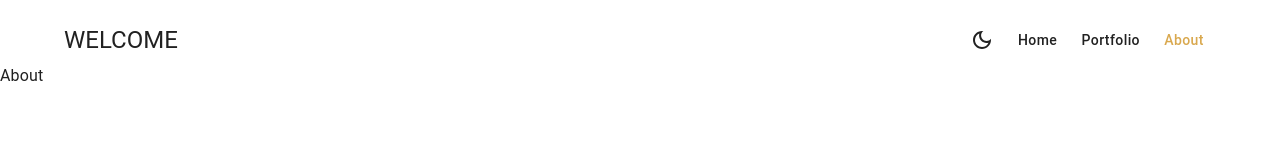
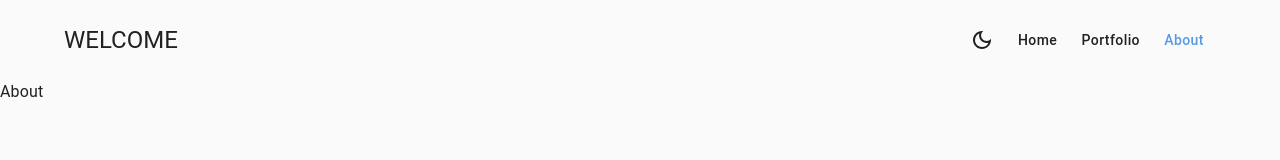
Before and after one commit to tim2538/portfolio, a React (Create React App) app: page /about in a window 1280 px wide. Shown: the top 160 px of the page. Built offline with nearby package versions, Linux system fonts and the light colour scheme.

Commit message:
Update theme and navbar component

```diff
--- a/src/App.tsx
+++ b/src/App.tsx
@@ -9,7 +9,7 @@ export default function App() {
   return (
     <div>
       <Navbar />
-      <Toolbar />
+      <Toolbar sx={{ my: 1 }} />
       <Routes>
         <Route path="/" element={<Home />} />
         <Route path="/portfolio" element={<Portfolio />} />
--- a/src/components/Navbar/index.tsx
+++ b/src/components/Navbar/index.tsx
@@ -32,16 +32,17 @@ export default function Navbar() {
   return (
     <AppBar
       color="transparent"
-      elevation={0}
       sx={{
-        py: 1,
-        transition: 'border-radius 0.15s ease-in-out',
-        borderBottomLeftRadius: { xs: open ? 16 : 0, md: 0 },
-        borderBottomRightRadius: { xs: open ? 16 : 0, md: 0 }
+        borderBottomLeftRadius: { xs: open ? 16 : 0, sm: 0 },
+        borderBottomRightRadius: { xs: open ? 16 : 0, sm: 0 },
+        backgroundColor: open ? 'background.paper' : 'transparent',
+        boxShadow: open ? '0px 3px 10px rgba(0, 0, 0, 0.15)' : 'none',
+        transition:
+          'border-radius 0.15s ease-in-out, background-color 0.15s ease-out, box-shadow 0.5s ease-out'
       }}
     >
       <Container>
-        <Toolbar disableGutters>
+        <Toolbar disableGutters sx={{ my: 1 }}>
           <Typography
             component={RRLink}
             to="/"
--- a/src/index.tsx
+++ b/src/index.tsx
@@ -76,10 +76,12 @@ function AppWithTheme() {
           mode,
           ...(mode === 'light'
             ? {
-                primary: { main: '#d9a84e' }
+                primary: { main: '#5899e3' },
+                background: { default: '#fafafa', paper: '#fefefe' }
               }
             : {
-                primary: { main: '#f2d5a0' }
+                primary: { main: '#f2d5a0' },
+                background: { default: '#0f0d0a' }
               })
         },
         components: {
```
